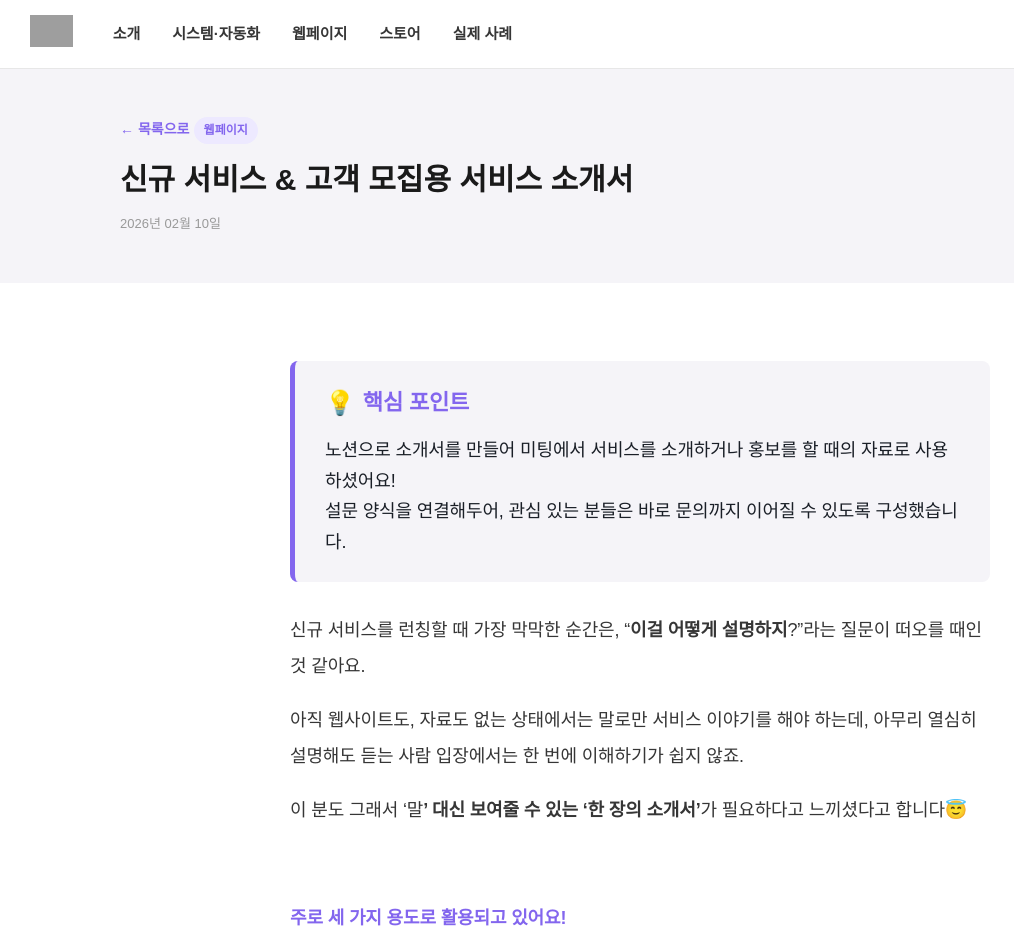
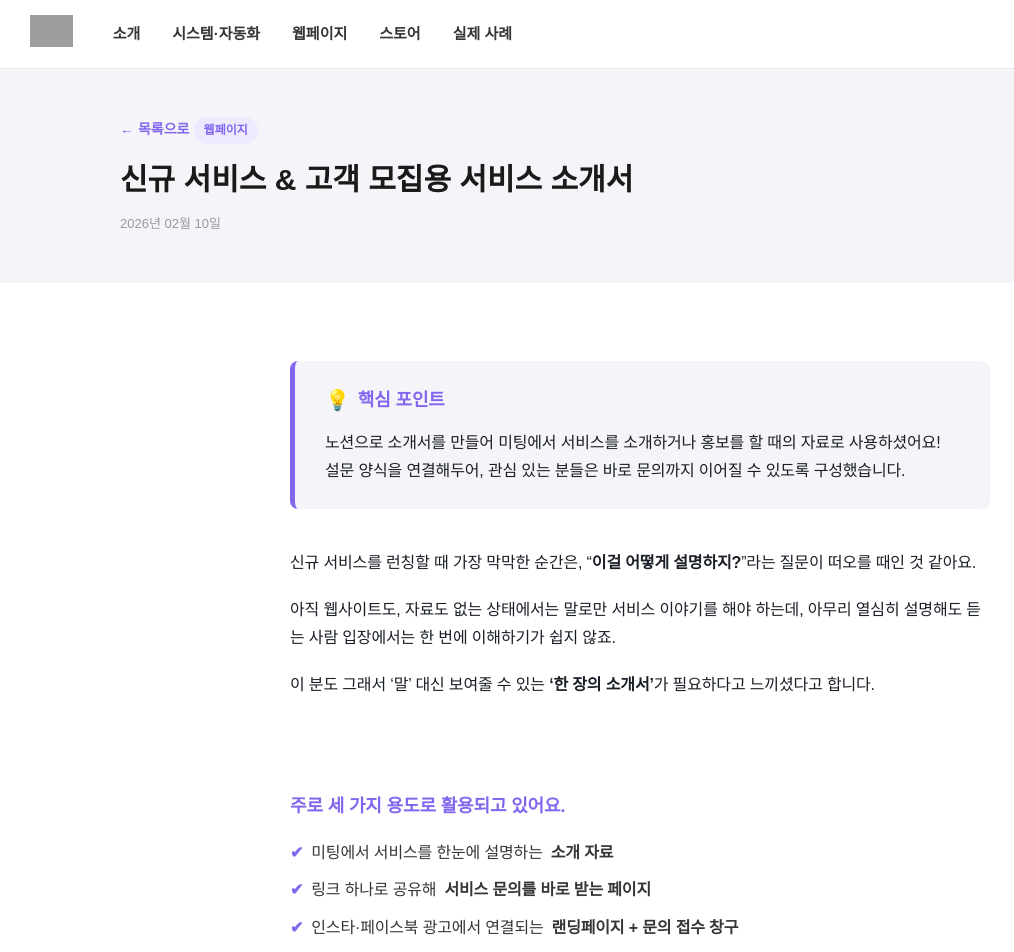
Before and after one commit to nsdlab26/blog, a Jekyll site: the page built from _posts/2026-02-10-service-website.md, in a window 1280 px wide and 1400 px high. Shown: the top 952 px of the window, without its empty margins (0-1014 px from the left). Built offline with Jekyll 4.4.1, drawn with Linux system fonts in a browser that asks for light colours; some web fonts are replaced; some of the changed text lies outside the part shown; grey boxes are pictures that could not be loaded.

Commit message:
Refactor service introduction post layout and content
Updated the layout and content formatting for the service introduction post, improving readability and structure.

```diff
--- a/_posts/2026-02-10-service-website.md
+++ b/_posts/2026-02-10-service-website.md
@@ -9,61 +9,34 @@ meta_title: "신규 서비스 & 고객 모집용 서비스 소개서"
 meta_description: "신규 서비스 런칭 시 미팅, 링크 공유, 광고 랜딩에 바로 활용할 수 있는 노션 소개서 제작 사례"
 ---
 
-<div style="font-family: 'Pretendard', sans-serif; color: #1A1F27; letter-spacing: -0.01em;">
-
-	<blockquote style="background-color: #F5F4F8; padding: 25px 30px; border-left: 5px solid #8366EE; border-radius: 8px; margin: 30px 0 30px 0; border-top: none; border-right: none; border-bottom: none; quotes: none;">
-
-		<h2 style="font-size: 22px; font-weight: 700; color: #8366EE; margin-top: 0px; margin-bottom: 15px; display: flex; align-items: center; gap: 8px; line-height: 1.4;"><span style="font-size: 24px;">💡</span> 핵심 포인트</h2>
-
-		<p style="font-size: 18px; line-height: 1.7; color: #1A1F27; margin-bottom: 0; font-weight: 300;">노션으로 소개서를 만들어 미팅에서 서비스를 소개하거나 홍보를 할 때의 자료로 사용하셨어요!
-			<br>설문 양식을 연결해두어, 관심 있는 분들은 바로 문의까지 이어질 수 있도록 구성했습니다.</p>
-	</blockquote>
-	<section style="margin-bottom: 60px;">
-
-		<p style="font-size: 18px; font-weight: 300; line-height: 2; margin-bottom: 18px;">신규 서비스를 런칭할 때 가장 막막한 순간은, &ldquo;<strong>이걸 어떻게 설명하지</strong>?&rdquo;라는 질문이 떠오를 때인 것 같아요.</p>
-
-		<p style="font-size: 18px; font-weight: 300; line-height: 2; margin-bottom: 18px;">아직 웹사이트도, 자료도 없는 상태에서는 말로만 서비스 이야기를 해야 하는데, 아무리 열심히 설명해도 듣는 사람 입장에서는 한 번에 이해하기가 쉽지 않죠.</p>
-
-		<p style="font-size: 18px; font-weight: 300; line-height: 2; margin-bottom: 18px;">이 분도 그래서 &lsquo;말<strong>&rsquo; 대신 보여줄 수 있는 &lsquo;한 장의 소개서&rsquo;</strong>가 필요하다고 느끼셨다고 합니다😇</p>
-
-		<p style="font-size: 18px; font-weight: 300; line-height: 2; margin-bottom: 18px;">
-			<br>
-		</p>
-
-		<p style="font-size: 18px; font-weight: 700; line-height: 2; margin-bottom: 18px; color: rgb(131, 102, 238);">주로 세 가지 용도로 활용되고 있어요!</p>
-
-		<ul style="list-style: none; padding-left: 0; margin-bottom: 18px; font-size: 18px; font-weight: 300; line-height: 1.7;">
-			<li style="margin-bottom: 8px; display: flex; align-items: start; gap: 8px; line-height: 2;">✔&nbsp;<span>미팅에서 서비스를 한눈에 설명하는 <strong>소개 자료</strong></span></li>
-			<li style="margin-bottom: 8px; display: flex; align-items: start; gap: 8px; line-height: 2;">✔&nbsp;<span>링크 하나로 공유해 <strong>서비스 문의를 바로 받는 페이지</strong></span></li>
-			<li style="display: flex; align-items: start; gap: 8px; line-height: 2;">✔&nbsp;<span>인스타&middot;페이스북 광고에서 연결되는 <strong>랜딩페이지 + 문의 접수 창구</strong></span></li>
-		</ul>
-
-		<p style="font-size: 18px; font-weight: 300; line-height: 2; margin-bottom: 18px;">아주 간단한 소개 페이지를 원하셔서 아래처럼 구성을 했었었는데요. 특히 고객 리스트는 실제로는 테스트 단계의 기업들이었지만,
-			<br>이미 누군가 사용하고 있다는 인상을 주기 위해 함께 포함했습니다ㅎㅎ</p>
-
-		<p style="font-size: 18px; font-weight: 300; line-height: 2; margin-bottom: 18px;">서비스 범위에는 실<strong>제 화면이 없더라도</strong> 이해를 돕는 예시 이미지를 넣어 서비스의 그림이 자연스럽게 그려지도록 구성했어요.</p>
-	</section>
-	<section style="margin-bottom: 60px;">
-
-		<h3 style="font-size: 22px; font-weight: 700; margin-bottom: 20px; line-height: 2; color: rgb(26, 31, 39);"><img src="https://cdn.imweb.me/upload/S20260317e48e798a6d243/e13380868b005.png" class="fr-fil fr-dib" data-files="[object Object]"></h3>
-
-		<h3 style="font-size: 22px; font-weight: 700; margin-bottom: 20px; line-height: 2; color: rgb(26, 31, 39);">
-			<br>
-		</h3>
-
-		<p style="font-size: 18px; font-weight: 300; line-height: 2; margin-bottom: 18px;">소개서를 읽는 동안 하단에는 CTA 버튼이 계속 노출되어, &ldquo;조금 더 궁금한데?&rdquo; 하는 순간 바로 문의로 이어질 수 있게 만들었습니다. 문의가 들어오면 알림을 받아 빠르게 대응할 수 있도록 연결해두었구요😃</p>
-
-		<p style="font-size: 18px; font-weight: 300; line-height: 2; margin-bottom: 18px;">
-			<br><img src="https://cdn.imweb.me/upload/S20260317e48e798a6d243/206f3fb05e055.png" class="fr-fil fr-dib" data-files="[object Object]"></p>
-
-		<p style="font-size: 18px; font-weight: 300; line-height: 2; margin-bottom: 18px;">
-			<br>
-		</p>
-
-		<p style="font-size: 18px; font-weight: 300; line-height: 2; margin-bottom: 18px;">신규 서비스는 결국, &ldquo;이게 뭐 하는 서비스인지&rdquo;를 얼마나 <strong>짧은 시간 안에 잘 이해시키느냐가</strong> 정말 중요하더라고요.</p>
-
-		<p style="font-size: 18px; font-weight: 300; line-height: 2; margin-bottom: 18px;">말로만 설명할 때보다, 이렇게 한 장의 소개 페이지로 정리해두면 미팅에서도, 링크 공유에서도, 광고 랜딩에서도 훨씬 수월하게 이야기를 꺼낼 수 있습니다.</p>
-
-		<p style="font-size: 18px; font-weight: 300; line-height: 2; margin-bottom: 18px;">노션 소개서는 아직 완벽하게 준비되지 않은 서비스라도 구조와 메시지를 먼저 정리해서 보여줄 수 있다는 점에서 초기 서비스 런칭 단계에 특히 잘 어울리는 도구인 것 같아요!</p>
-	</section>
+<div style="font-family: 'Pretendard', sans-serif; color: #1a1f27; letter-spacing: -0.01em;">
+<blockquote style="background-color: #f5f4f8; padding: 25px 30px; border-left: 5px solid #8366EE; border-radius: 8px; margin: 30px 0 40px 0; border-top: none; border-right: none; border-bottom: none; quotes: none;">
+<h3 style="font-size: 18px; font-weight: bold; color: #8366ee; margin-top: 0px; margin-bottom: 15px; display: flex; align-items: center; gap: 8px; line-height: 1.4;"><span style="font-size: 20px;">💡</span> 핵심 포인트</h3>
+<p style="font-size: 16px; line-height: 1.7; color: #1a1f27; margin-bottom: 0; font-weight: 400;">노션으로 소개서를 만들어 미팅에서 서비스를 소개하거나 홍보를 할 때의 자료로 사용하셨어요!<br /> 설문 양식을 연결해두어, 관심 있는 분들은 바로 문의까지 이어질 수 있도록 구성했습니다.</p>
+</blockquote>
+<section style="margin-bottom: 60px;">
+<p style="font-size: 16px; font-weight: 400; line-height: 1.8; color: #1a1f27; margin-bottom: 18px;">신규 서비스를 런칭할 때 가장 막막한 순간은, “<strong style="font-weight: bold;">이걸 어떻게 설명하지?</strong>”라는 질문이 떠오를 때인 것 같아요.</p>
+<p style="font-size: 16px; font-weight: 400; line-height: 1.8; color: #1a1f27; margin-bottom: 18px;">아직 웹사이트도, 자료도 없는 상태에서는 말로만 서비스 이야기를 해야 하는데, 아무리 열심히 설명해도 듣는 사람 입장에서는 한 번에 이해하기가 쉽지 않죠.</p>
+<p style="font-size: 16px; font-weight: 400; line-height: 1.8; color: #1a1f27; margin-bottom: 32px;">이 분도 그래서 ‘말’ 대신 보여줄 수 있는 <strong style="font-weight: bold;">‘한 장의 소개서’</strong>가 필요하다고 느끼셨다고 합니다.</p>
+<p style="font-size: 16px; font-weight: 400; line-height: 1.8; color: #1a1f27; margin-bottom: 32px;"> </p>
+<h3 style="font-size: 18px; font-weight: bold; line-height: 1.5; color: #8366ee; margin-bottom: 18px;">주로 세 가지 용도로 활용되고 있어요.</h3>
+<ul style="list-style: none; padding-left: 0; margin-bottom: 32px; font-size: 16px; font-weight: 400; line-height: 1.8;">
+<li style="margin-bottom: 8px; display: flex; align-items: start; gap: 8px;"><span style="color: #8366ee; font-weight: bold;">✔</span> 미팅에서 서비스를 한눈에 설명하는 <strong style="font-weight: bold;">소개 자료</strong></li>
+<li style="margin-bottom: 8px; display: flex; align-items: start; gap: 8px;"><span style="color: #8366ee; font-weight: bold;">✔</span> 링크 하나로 공유해 <strong style="font-weight: bold;">서비스 문의를 바로 받는 페이지</strong></li>
+<li style="display: flex; align-items: start; gap: 8px;"><span style="color: #8366ee; font-weight: bold;">✔</span> 인스타·페이스북 광고에서 연결되는 <strong style="font-weight: bold;">랜딩페이지 + 문의 접수 창구</strong></li>
+</ul>
+<p style="font-size: 16px; font-weight: 400; line-height: 1.8; color: #1a1f27; margin-bottom: 18px;">아주 간단한 소개 페이지를 원하셔서 아래처럼 구성을 했었었는데요. 특히 고객 리스트는 실제로는 테스트 단계의 기업들이었지만, 이미 누군가 사용하고 있다는 인상을 주기 위해 함께 포함했습니다ㅎㅎ</p>
+<p style="font-size: 16px; font-weight: 400; line-height: 1.8; color: #1a1f27; margin-bottom: 18px;">서비스 범위에는 <strong style="font-weight: bold;">실제 화면이 없더라도</strong> 이해를 돕는 예시 이미지를 넣어 서비스의 그림이 자연스럽게 그려지도록 구성했어요.</p>
+</section>
+<section style="margin-bottom: 60px;">
+<p style="margin-bottom: 32px;"><img style="width: 100%; border-radius: 8px;" src="https://cdn.imweb.me/upload/S20260317e48e798a6d243/e13380868b005.png" alt="" /></p>
+<p style="font-size: 16px; font-weight: 400; line-height: 1.8; color: #1a1f27; margin-bottom: 32px;"> </p>
+<p style="font-size: 16px; font-weight: 400; line-height: 1.8; color: #1a1f27; margin-bottom: 32px;">소개서를 읽는 동안 하단에는 CTA 버튼이 계속 노출되어, “조금 더 궁금한데?” 하는 순간 바로 문의로 이어질 수 있게 만들었습니다. 문의가 들어오면 알림을 받아 빠르게 대응할 수 있도록 연결해두었구요😃</p>
+<p style="font-size: 16px; font-weight: 400; line-height: 1.8; color: #1a1f27; margin-bottom: 32px;"> </p>
+<p style="margin-bottom: 32px;"><img style="width: 100%; border-radius: 8px;" src="https://cdn.imweb.me/upload/S20260317e48e798a6d243/206f3fb05e055.png" alt="" /></p>
+<p style="font-size: 16px; font-weight: 400; line-height: 1.8; color: #1a1f27; margin-bottom: 18px;"> </p>
+<p style="font-size: 16px; font-weight: 400; line-height: 1.8; color: #1a1f27; margin-bottom: 18px;">신규 서비스는 결국, “이게 뭐 하는 서비스인지”를 얼마나 <strong style="font-weight: bold;">짧은 시간 안에 잘 이해시키느냐가</strong> 정말 중요하더라고요.</p>
+<p style="font-size: 16px; font-weight: 400; line-height: 1.8; color: #1a1f27; margin-bottom: 18px;">말로만 설명할 때보다, 이렇게 한 장의 소개 페이지로 정리해두면 미팅에서도, 링크 공유에서도, 광고 랜딩에서도 훨씬 수월하게 이야기를 꺼낼 수 있습니다.</p>
+<p style="font-size: 16px; font-weight: 400; line-height: 1.8; color: #1a1f27; margin: 0;">노션 소개서는 아직 완벽하게 준비되지 않은 서비스라도 구조와 메시지를 먼저 정리해서 보여줄 수 있다는 점에서 초기 서비스 런칭 단계에 특히 잘 어울리는 도구인 것 같아요.</p>
+</section>
 </div>
```
